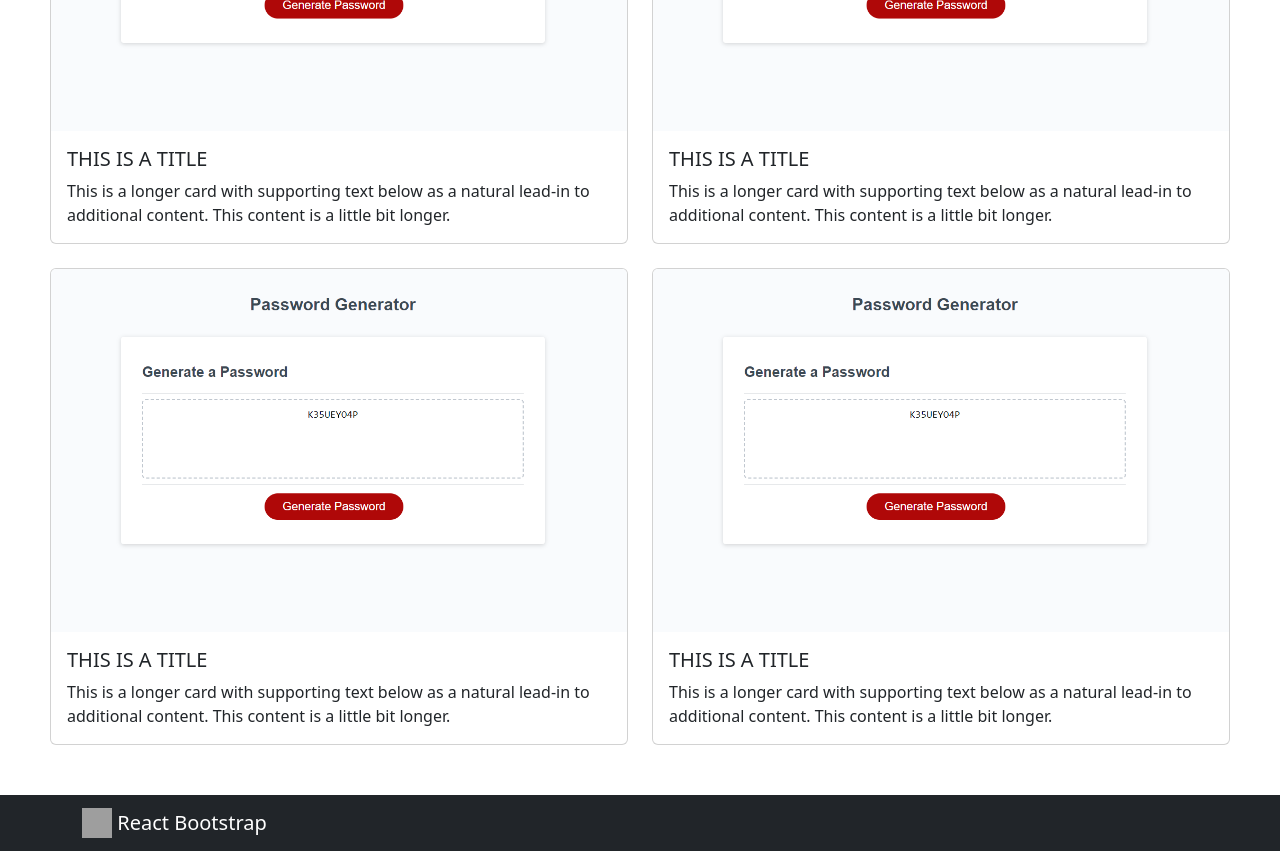
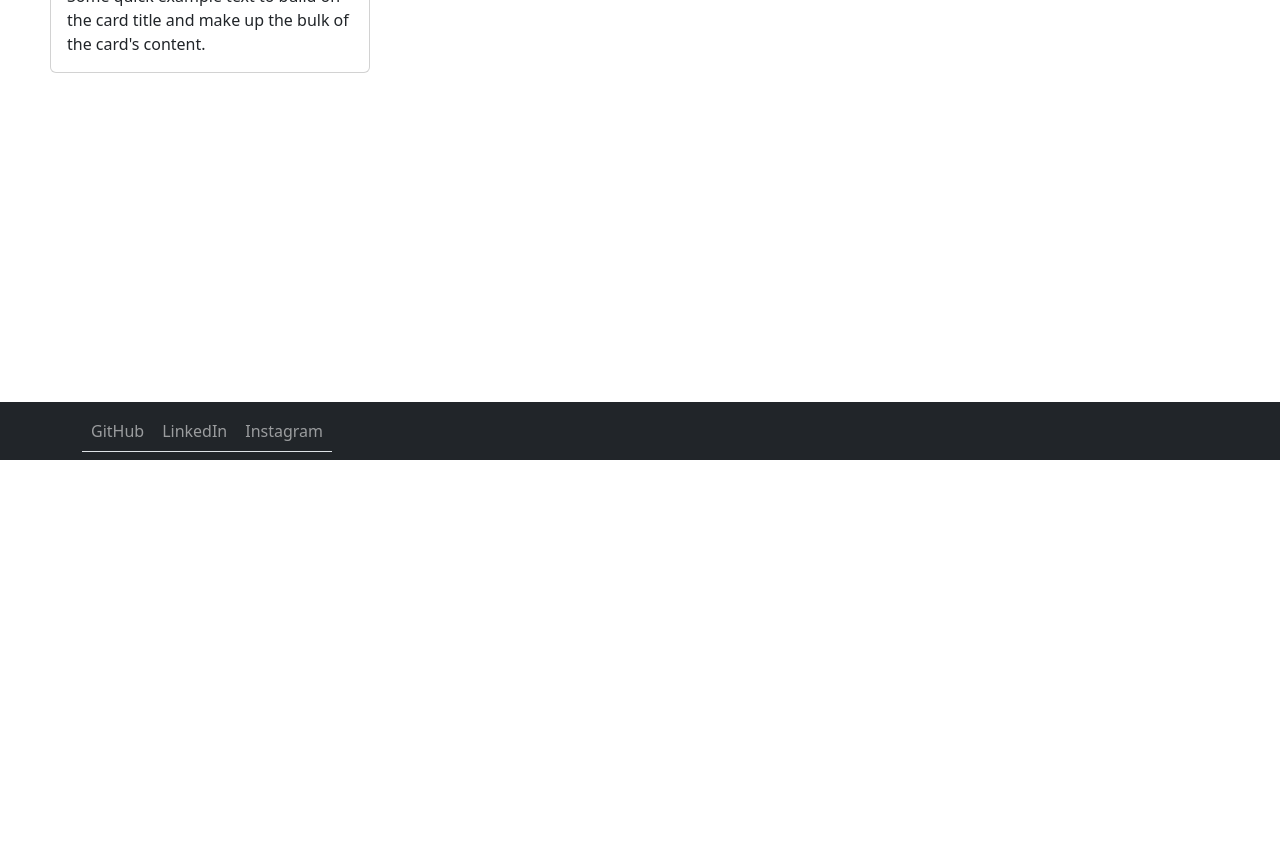
Before and after one commit to garfias06/react-portfolio, a React (Create React App) app in the folder professional-portfolio-app/: page / in a window 1280 px wide. Shown: the part 340-1191 px from the top of the page. After the commit the page ends 800 px from the top, so only its background shows below. Built offline with nearby package versions, Linux system fonts and the light colour scheme; grey boxes are pictures that could not be loaded.

Commit message:
reorganizing files and working on styling

```diff
--- a/professional-portfolio-app/src/App.js
+++ b/professional-portfolio-app/src/App.js
@@ -1,21 +1,20 @@
 import React from "react";
 import Portfolio from "./components/Portfolio";
 import Header from "./components/Header";
-import AboutMe from "./components/AboutMe";
-import Resume from "./components/Resume";
+// import AboutMe from "./components/AboutMe";
+// import Resume from "./components/Resume";
 import ContactForm from "./components/ContactForm";
+// import PageNavigation from "./components/PageNavigation";
 import Footer from "./components/Footer";
 
 export default function App() {
 
   return (
     <div>
+      {/* <PageNavigation/> */}
       <Header/>
       <Portfolio/>
-      {/* <AboutMe/> */}
-      {/* <Resume/> */}
-      {/* <ContactForm /> */}
-      <Footer />
+      <Footer/>
     </div>
   )
 }
--- a/professional-portfolio-app/src/components/AboutMe.js
+++ b/professional-portfolio-app/src/components/AboutMe.js
@@ -9,7 +9,7 @@ export default function AboutMe() {
     return (
         <div className="about">
             <Card text="white" bg="dark">
-                <Card.Body>
+                <Card.Body className="display">
                     <section>
                         <figure>
                             {/* <ProfilePicture /> */}
@@ -24,8 +24,7 @@ export default function AboutMe() {
                             Nunc ultrices odio augue, vitae aliquam dui venenatis vitae. Aliquam fringilla faucibus diam, condimentum vehicula leo ultrices ullamcorper. Aenean consectetur erat vitae erat consectetur porttitor. Duis gravida lacinia scelerisque. In lobortis, tortor vitae iaculis egestas, orci nisl ullamcorper sapien, eu sollicitudin lectus magna in risus. Curabitur vitae quam consequat, efficitur lectus eget, sollicitudin lorem. In suscipit finibus auctor. Pellentesque et metus sodales, vestibulum mi efficitur, mattis lacus.
 
                             Cras sagittis eleifend turpis ac aliquam. Proin vel fermentum velit. Suspendisse potenti. Nulla vel dolor eu dolor facilisis ultrices. Quisque ornare enim non eleifend cursus. Quisque luctus pretium neque, vitae imperdiet tellus aliquet id. Vivamus rutrum non justo quis condimentum. Praesent vestibulum ante sed dignissim bibendum. Curabitur imperdiet risus et tellus ullamcorper rutrum. Proin eu eros quis purus blandit faucibus ac nec mi.
-
-                                Sed vel consequat felis. Donec scelerisque urna at ipsum faucibus viverra. Integer eu mauris tincidunt, vestibulum nisl nec, venenatis justo. Nullam vel turpis vel neque aliquet ullamcorper nec non risus. Vivamus velit orci, commodo non felis sit amet, tincidunt viverra arcu. Quisque ac pharetra magna. Morbi ligula arcu, venenatis tempor turpis at, fermentum sagittis urna. Quisque ut pulvinar lacus, eget tempus velit. Etiam fringilla lacus vitae tellus posuere, non commodo felis placerat. Vestibulum ac diam egestas ligula ultricies molestie non non diam. Pellentesque hendrerit lorem sollicitudin, consectetur nisi sed, pretium neque.</p>
+                        </p>
                     </section>
                 </Card.Body>
             </Card>
--- a/professional-portfolio-app/src/components/Footer.js
+++ b/professional-portfolio-app/src/components/Footer.js
@@ -1,26 +1,22 @@
 import React from "react";
 import Container from 'react-bootstrap/Container';
 import Navbar from 'react-bootstrap/Navbar';
+import Nav from 'react-bootstrap/Nav';
+
+// get a footer with images and link them to your contact info and social media       className="justify-content-center"
 
 export default function Footer() {
     return (
         <footer>
-            <Navbar bg="dark" variant="dark">
+            <Navbar bg="dark" variant="dark" fixed="bottom" >
                 <Container>
-                    <Navbar.Brand href="#home">
-                        <img
-                            alt=""
-                            src="/img/logo.svg"
-                            width="30"
-                            height="30"
-                            className="d-inline-block align-top"
-                        />{' '}
-                        React Bootstrap
-                    </Navbar.Brand>
+                    <Nav className="me-auto justify-content-center" fill variant="tabs">
+                        <Nav.Link href="https://github.com/garfias06">GitHub</Nav.Link>
+                        <Nav.Link href="">LinkedIn</Nav.Link>
+                        <Nav.Link href="">Instagram</Nav.Link>
+                    </Nav>
                 </Container>
             </Navbar>
         </footer>
     )
 }
-
-// get a footer with images and link them to your contact info and social media
--- /dev/null
+++ b/professional-portfolio-app/src/components/PageNavigation.js
@@ -0,0 +1,43 @@
+import React, { useState } from "react";
+import Portfolio from "./Portfolio";
+import Header from "./Header";
+import AboutMe from "./AboutMe";
+import Resume from "./Resume";
+import ContactForm from "./ContactForm";
+import Footer from "./Footer";
+
+export default function PageNavigation() {
+    const [currentPage, setCurrentPage] = useState('About');
+
+    const showPage = () => {
+        switch (currentPage) {
+            case 'About':
+                <AboutMe />
+                break;
+            case 'Portfolio':
+                <Portfolio />
+                break;
+            case 'Contact':
+                <ContactForm />
+                break;
+            case 'Resume':
+                <Resume />
+                break;
+            default:
+                <AboutMe />
+                break;
+        }
+    }
+
+    const handlePages = (page) => {
+        setCurrentPage(page);
+    }
+
+    return (
+        <div>
+            <Header currentPage={currentPage} handlePages={handlePages} />
+            {showPage()}
+            <Footer />
+        </div>
+    )
+}
--- a/professional-portfolio-app/src/components/Resume.js
+++ b/professional-portfolio-app/src/components/Resume.js
@@ -1,12 +1,16 @@
 import React from "react";
 import './styles/Resume.css';
 import Card from 'react-bootstrap/Card';
+import Button from 'react-bootstrap/Button';
 
-export default function Resume(){
-    return(
+export default function Resume() {
+    return (
         <div className="resume">
             <Card text="white" bg="dark">
                 <Card.Body>
+                    <Button variant="light" type="submit" className="downloadBtn">
+                        Download Resume
+                    </Button>
                     <section className="center">
                         <h4>Programming Languages</h4>
                         <ul>
--- a/professional-portfolio-app/src/components/childComponents/Cards.js
+++ b/professional-portfolio-app/src/components/childComponents/Cards.js
@@ -5,54 +5,23 @@ import Row from 'react-bootstrap/Row';
 import img1 from '../assets/Password_generator.png'
 import '../styles/Cards.css'
 
-// export default function PortfolioCards(props) {
 
-//     return (
-//         <div className='projects'>
-//             <Row xs={1} md={2} className="g-4">
-//                 {Array.from({ length: 4 }).map((_, idx) => (
-//                     <Col key={idx}>
-//                         <Card className='cardEffect'>
-//                             <Card.Img variant="top" src={img1} />
-//                             <Card.Body>
-//                                 <Card.Title>{props.title}</Card.Title>
-//                                 <Card.Text>
-//                                     This is a longer card with supporting text below as a natural
-//                                     lead-in to additional content. This content is a little bit
-//                                     longer.
-//                                 </Card.Text>
-//                             </Card.Body>
-//                         </Card>
-//                     </Col>
-//                 ))}
-//             </Row>
-//         </div>
-//     )
-// }
+// try to map title, text and link using div parent and a single card image and see if it displays 4
+
 
 export default function PortfolioCards() {
 
     return (
         <div className='projects'>
-            <Row xs={1} md={2} className="g-4">
-                {Array.from({ length: 4 }).map((_, idx) => (
-                    <Col key={idx}>
             <Card className='cardEffect'>
                 <Card.Img variant="top" src={img1} />
                 <Card.Body>
-                                <Card.Title>THIS IS A TITLE</Card.Title>
                     <Card.Text>
-                                    This is a longer card with supporting text below as a natural
-                                    lead-in to additional content. This content is a little bit
-                                    longer.
+                        Some quick example text to build on the card title and make up the
+                        bulk of the card's content.
                     </Card.Text>
                 </Card.Body>
             </Card>
-                    </Col>
-                ))}
-            </Row>
         </div>
     )
 }
-
-// try to map title, text and link using div parent and a single card image and see if it displays 4
--- a/professional-portfolio-app/src/components/styles/AboutMe.css
+++ b/professional-portfolio-app/src/components/styles/AboutMe.css
@@ -1,11 +1,15 @@
 .about {
-    margin: 70px;
+    margin-top: 50px;
+    margin-left: 15%;
+    margin-right: 15%;
 }
-
 .picture {
     width: 150px;
     height: 200px;
     border-radius: 15px;
-    position:relative;
-    left: 40px;
+    margin-right: 20px;
+    float: left;
 }
+.text{
+    margin-left: 5px;
+}
--- a/professional-portfolio-app/src/components/styles/Cards.css
+++ b/professional-portfolio-app/src/components/styles/Cards.css
@@ -1,9 +1,14 @@
-.projects{
+.projects {
     margin: 50px;
+    height: 150px;
+    /* width: 350px; */
+    width: 25%;
 }
-.cardEffect:hover{
- box-shadow: 0 10px 40px;
+
+.cardEffect:hover {
+    box-shadow: 0 10px 40px;
 }
-.cardEffect:active{
+
+.cardEffect:active {
     box-shadow: 0 0 10px black inset;
 }
--- a/professional-portfolio-app/src/components/styles/Form.css
+++ b/professional-portfolio-app/src/components/styles/Form.css
@@ -1,4 +1,5 @@
 .form{
-margin: 10%;
-width: 25%;
+margin-right:15%;
+margin-left: 15%;
+margin-top: 50px;
 }
--- a/professional-portfolio-app/src/components/styles/Resume.css
+++ b/professional-portfolio-app/src/components/styles/Resume.css
@@ -1,7 +1,17 @@
 .resume{
+    margin-top: 20px;
     margin-left: 25%;
     margin-right: 25%;
 }
+.resume:hover{
+    box-shadow: 0 10px 30px;
+   }
 h4, ul{
     text-align: center;
+    list-style: none;
+    /* font-family: ; */
 }
+.downloadBtn{
+position: relative;
+left: 20px;
+}
```
Also changed, not shown: professional-portfolio-app/src/components/Header.js (+25 -6 lines). Lines whose indentation alone changed are shown as unchanged.
